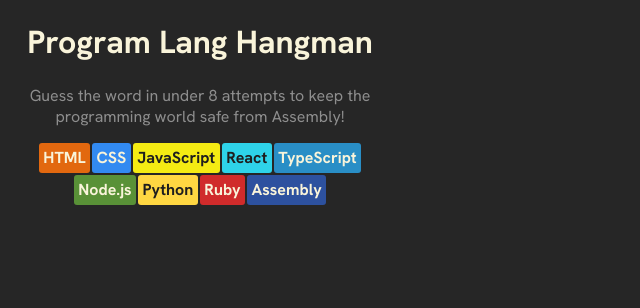
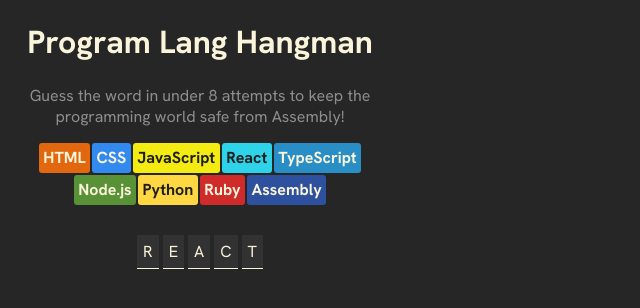
Before and after one commit to j-stax/hangman-react-app, a React (Vite) app: page / in a window 1280 px wide. Shown: the top 308 px of the page, without its empty margins (0-640 px from the left). Built offline with nearby package versions, Linux system fonts and the light colour scheme.

Commit message:
Random word section

```diff
--- a/src/App.jsx
+++ b/src/App.jsx
@@ -1,6 +1,13 @@
+import { useState } from "react"
 import Languages from "./components/Languages"
+import { words } from "../words"
 
 function App() {
+  const [currentWord, setCurrentWord] = useState("react")
+
+  const letterElements = currentWord.split("").map(letter =>
+    <span className="word__letter">{letter.toUpperCase()}</span>
+  )
 
   return (
     <>
@@ -9,7 +16,12 @@
         <p className="header__game-description">Guess the word in under 8 attempts to keep
           the programming world safe from Assembly!</p>
       </header>
-      <Languages />
+      <main>
+        <Languages />
+        <section className="word">
+          {letterElements}
+        </section>
+      </main>
     </>
   )
 }
--- a/src/components/Languages.jsx
+++ b/src/components/Languages.jsx
@@ -9,7 +9,7 @@
         }
         return (
             <span
-                className="languages__language"
+                className="language-chips__chip"
                 style={styles}
                 key={item.name}
             >
@@ -19,7 +19,7 @@
     })
 
     return (
-        <section className="languages">
+        <section className="language-chips">
             {languageElements}
         </section>
     )
--- a/src/styles/index.css
+++ b/src/styles/index.css
@@ -18,16 +18,33 @@
   color: #8E8E8E;
 }
 
-.languages {
+main {
+  display: flex;
+  flex-direction: column;
+  align-items: center;
+}
+
+.language-chips {
   max-width: 22.5rem;
   display: flex;
   flex-wrap: wrap;
   justify-content: center;
   gap: 2px;
-  margin: auto;
 }
-.languages__language {
+.language-chips__chip {
   font-weight: 700;
   border-radius: 3px;
   padding: 4.5px;
+}
+
+.word {
+  margin-block: 2.25rem;
+}
+
+.word__letter {
+  color: #F9F4DA;
+  background-color: #323232;
+  padding: 6px;
+  border-bottom: 1px solid #F9F4DA;
+  margin: 2px;
 }/*# sourceMappingURL=index.css.map */
--- a/src/styles/index.scss
+++ b/src/styles/index.scss
@@ -21,17 +21,34 @@
     }
 }
 
-.languages {
+main {
+    display: flex;
+    flex-direction: column;
+    align-items: center;
+}
+
+.language-chips {
     max-width: 22.5rem;
     display: flex;
     flex-wrap: wrap;
     justify-content: center;
     gap: 2px;
-    margin: auto;
 
-    &__language {
+    &__chip {
         font-weight: 700;
         border-radius: 3px;
         padding: 4.5px;
     }
 }
+
+.word {
+    margin-block: 2.25rem;
+}
+
+.word__letter {
+    color: #F9F4DA;
+    background-color: #323232;
+    padding: 6px;
+    border-bottom: 1px solid #F9F4DA;
+    margin: 2px;
+}
```
Also changed, not shown: 1 other file (tests, documents, lock files or other folders).
